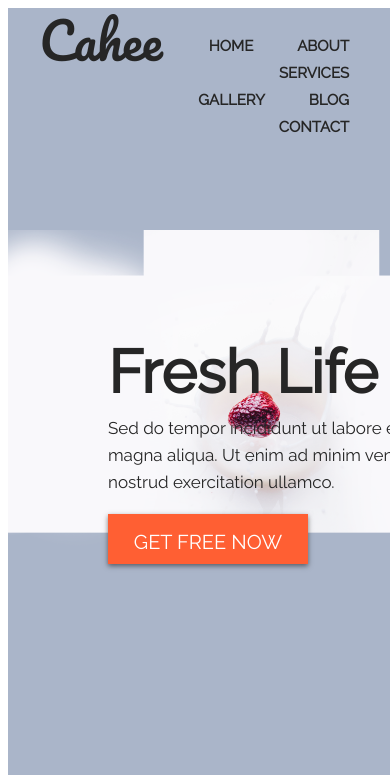
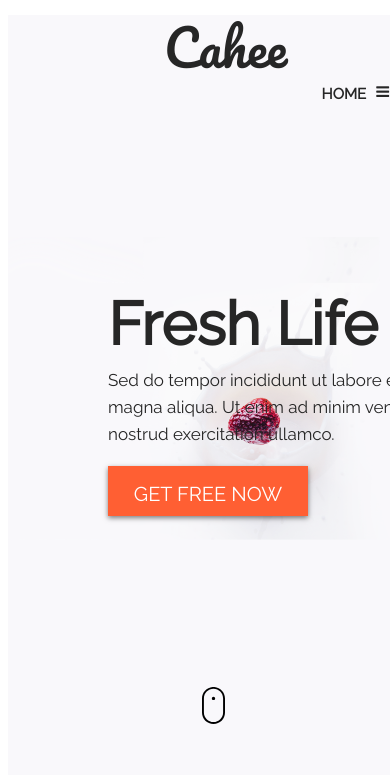
Before and after one commit to dzeba/pr9_cahee, a plain HTML site: page index.html in a window 390 px wide. Shown: the top 775 px of the page. Drawn offline with Linux system fonts and the light colour scheme.

Commit message:
second commit

```diff
--- a/index.html
+++ b/index.html
@@ -1,21 +1,25 @@
 <!DOCTYPE html>
 <html>
 	  <title>cahee</title>
-  	<meta charset="utf-8">
+	  <meta charset="utf-8">
+	  <meta name="viewport" content="width=device-width, initial-scale=1, maximum-scale=1">
   	<head>
   		<link rel="shortcut icon" href="../pr9_cahee/img/tag.ico">
  	<link rel="stylesheet" href="../pr9_cahee/style/style.css">
+		<link rel="stylesheet" href="https://cdnjs.cloudflare.com/ajax/libs/font-awesome/4.7.0/css/font-awesome.min.css">
  	</head>
 		<body>
 			<div class="header">
 				<div class="header__logo">Cahee</div>
-				<ul class="header__menu">
+				<ul class="header__menu" id="header__menu">
 					<li class="header__item">HOME</li>
 					<li class="header__item">ABOUT</li>
 					<li class="header__item">SERVICES</li>
 					<li class="header__item">GALLERY</li>
 					<li class="header__item">BLOG</li>
 					<li class="header__item">CONTACT</li>
+					<li href="javascript:void(0);" class="icon" onclick="myFunction()">
+						<i class="fa fa-bars"></i></li>
 				</ul>
 				<div class="header__text1">Fresh Life</div>
 				<div class="header__text2">Sed do tempor incididunt ut labore et dolore magna aliqua. Ut enim ad minim veniam, quis nostrud exercitation ullamco.
@@ -145,6 +149,7 @@
 				</div>
 
 
+			<script src="../pr9_cahee/js/main.js"></script>
 
 		</body>
 	</html>
--- /dev/null
+++ b/js/main.js
@@ -0,0 +1,8 @@
+function myFunction() {
+    var x = document.getElementById("header__menu");
+    if (x.className === "header__menu") {
+        x.className += " responsive";
+    } else {
+        x.className = "header__menu";
+    }
+}
--- a/style/style.css
+++ b/style/style.css
@@ -8,37 +8,45 @@ body{
 	font-size: 50px;
 	line-height: 25px;
 	color: #262626;
-	padding-left: 8%;
+	text-align: center;
 	padding-top: 5%;
 	position: absolute;
+	margin-left: 10%;
 }
 .header{
 	color:white;
 	width: 100%;
     height: 770px;
 	display: block;
-    background: #aab5c9 url(../img/header_bg.png) 50% no-repeat;
+    background: #f9f8fb url(../img/header_bg.png) 50% no-repeat;
 	background-size: 100%;
 }
+
 .header__menu{
-	display: inline-block;
-	margin-left: 44%;
-	margin-top: 5%;
+	display: flex;
+	margin-left: auto;
+	margin-right: auto;
 	padding: 5px;
+	justify-content: flex-end;
 	font-size: 15px;
 	line-height: 25px;
 	color: #262626;
 	font-weight: bold;
-	text-align: right;
 	list-style: none;
 	font-family: 'Raleway', sans-serif;
 }
 .header__item{
-	display: inline-block;
-    margin-right:40px;
+	margin-top: 60px;
+    margin-left: 30px;
     cursor: pointer;
     border-top: solid transparent 2px;
 }
+.icon{
+	display: none;
+	margin-top: 60px;
+}
+
+
 .header__item:hover{
 	border-top: solid #ff6033 2px;
 }
@@ -84,7 +92,7 @@ body{
 }
 .header__scroll{
 	margin-top: 170px;
-	margin-left: 600px;
+	margin-left: 50%;
 	cursor: pointer;
 	width: 30px;
 }
@@ -785,6 +793,7 @@ body{
 	padding-top: 30px;
 	margin-left: 300px;
 	display: inline-block;
+	cursor: pointer;
 }
 .footer__text3{
 	font-size: 16px;
@@ -799,3 +808,35 @@ body{
 .span1{
 	color: red;
 }
+
+@media screen and (max-width: 600px) {
+	.header__menu li:not(:first-child) {display: none;}
+	.header__menu li.icon {
+		float: right;
+		display: block;
+	}
+	.header__menu li:first-child{
+		padding-right: 10px;
+	}
+	.header__logo{
+		margin-left: 40%;
+	}
+
+}
+@media screen and (max-width: 600px) {
+	.header__menu.responsive {
+		position: relative;
+		font-size: 15px;
+		display: inline-block;
+	}
+	.header__menu.responsive .icon {
+		padding-left: 10px;
+	}
+	.header__menu.responsive li {
+		float: none;
+		display: inline-block;
+		text-align: left;
+		margin-top: 60px;
+
+	}
+}
```
